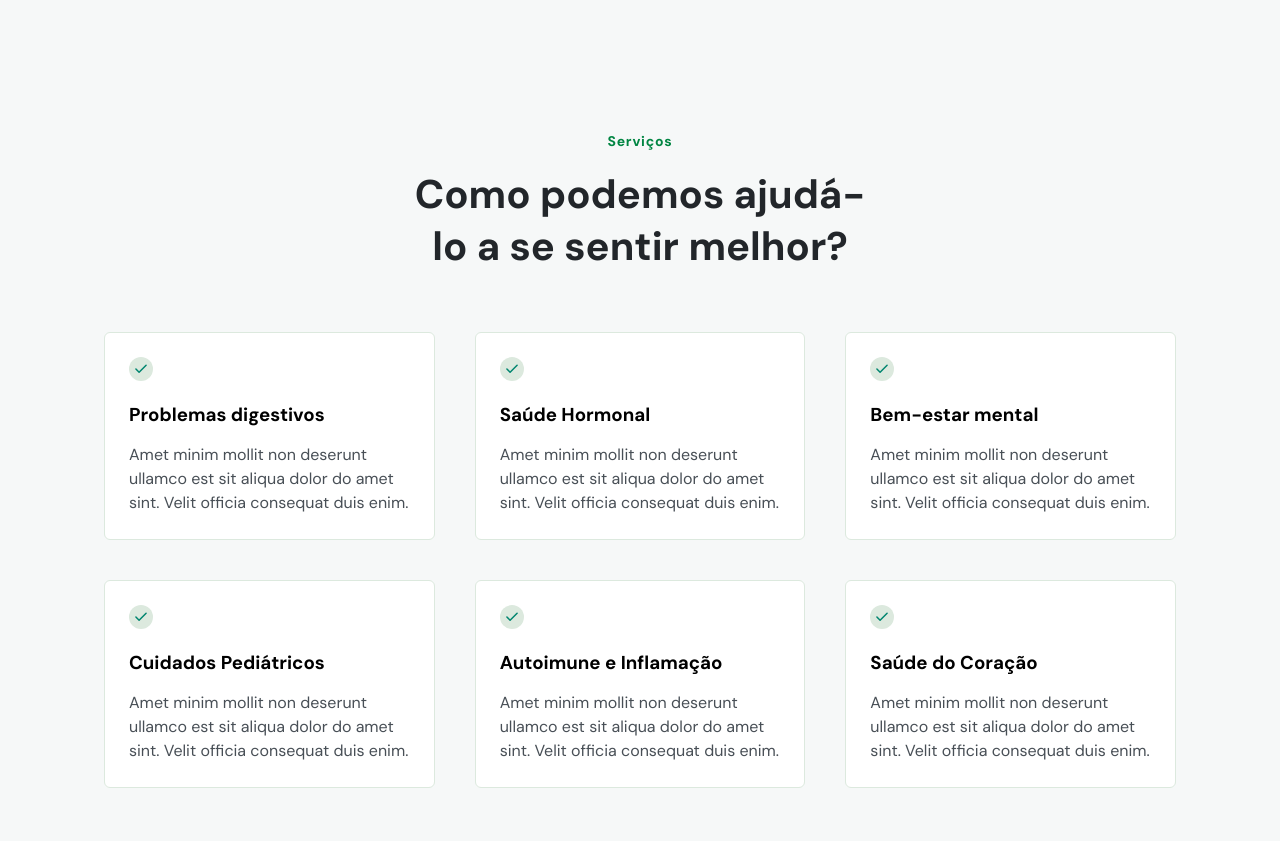
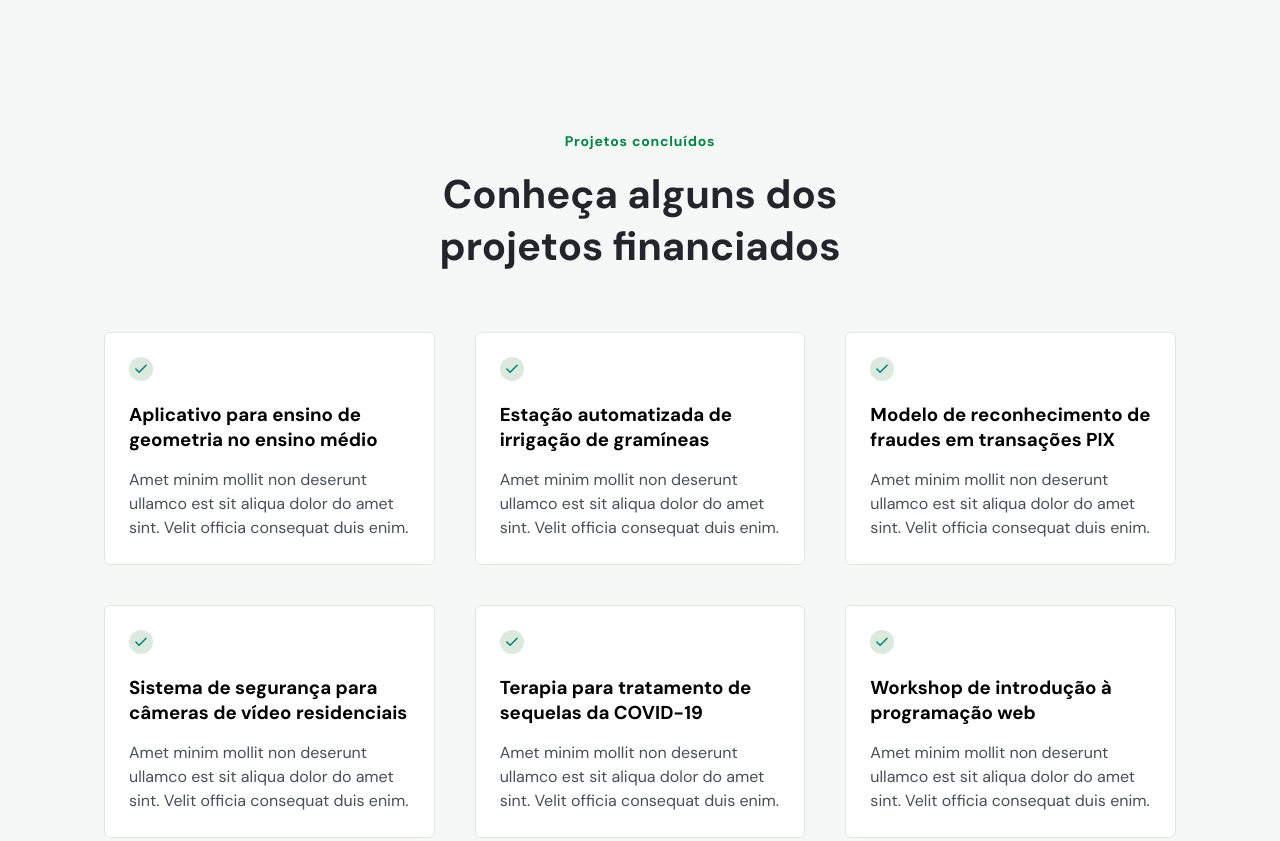
Before and after one commit to leandrocl2005/semearuftm, a plain HTML site: page index.html in a window 1280 px wide. Shown: the part 860-1701 px from the top of the page. Drawn offline with nearby package versions, Linux system fonts and the light colour scheme.

Commit message:
change some texts in template

```diff
--- a/index.html
+++ b/index.html
@@ -37,7 +37,7 @@
             <li>
               <a onclick="closeMenu()" href="#home">Início</a>
             </li>
-            <li><a onclick="closeMenu()" href="#services">Equipe</a></li>
+            <li><a onclick="closeMenu()" href="#services">Projetos</a></li>
             <li><a onclick="closeMenu()" href="#about">Sobre</a></li>
           </ul>
 
@@ -248,8 +248,8 @@
     <section id="services">
       <div class="wrapper">
         <header>
-          <h4>Serviços</h4>
-          <h2>Como podemos ajudá-lo a se sentir melhor?</h2>
+          <h4>Projetos concluídos</h4>
+          <h2>Conheça alguns dos projetos financiados</h2>
         </header>
 
         <div class="content">
@@ -272,7 +272,7 @@
                 />
               </svg>
 
-              <h3>Problemas digestivos</h3>
+              <h3>Aplicativo para ensino de geometria no ensino médio</h3>
               <p>
                 Amet minim mollit non deserunt ullamco est sit aliqua dolor do
                 amet sint. Velit officia consequat duis enim.
@@ -297,7 +297,7 @@
                 />
               </svg>
 
-              <h3>Saúde Hormonal</h3>
+              <h3>Estação automatizada de irrigação de gramíneas</h3>
               <p>
                 Amet minim mollit non deserunt ullamco est sit aliqua dolor do
                 amet sint. Velit officia consequat duis enim.
@@ -322,7 +322,7 @@
                 />
               </svg>
 
-              <h3>Bem-estar mental</h3>
+              <h3>Modelo de reconhecimento de fraudes em transações PIX</h3>
               <p>
                 Amet minim mollit non deserunt ullamco est sit aliqua dolor do
                 amet sint. Velit officia consequat duis enim.
@@ -347,7 +347,7 @@
                 />
               </svg>
 
-              <h3>Cuidados Pediátricos</h3>
+              <h3>Sistema de segurança para câmeras de vídeo residenciais</h3>
               <p>
                 Amet minim mollit non deserunt ullamco est sit aliqua dolor do
                 amet sint. Velit officia consequat duis enim.
@@ -372,7 +372,7 @@
                 />
               </svg>
 
-              <h3>Autoimune e Inflamação</h3>
+              <h3>Terapia para tratamento de sequelas da COVID-19</h3>
               <p>
                 Amet minim mollit non deserunt ullamco est sit aliqua dolor do
                 amet sint. Velit officia consequat duis enim.
@@ -397,7 +397,7 @@
                 />
               </svg>
 
-              <h3>Saúde do Coração</h3>
+              <h3>Workshop de introdução à programação web</h3>
               <p>
                 Amet minim mollit non deserunt ullamco est sit aliqua dolor do
                 amet sint. Velit officia consequat duis enim.
```
